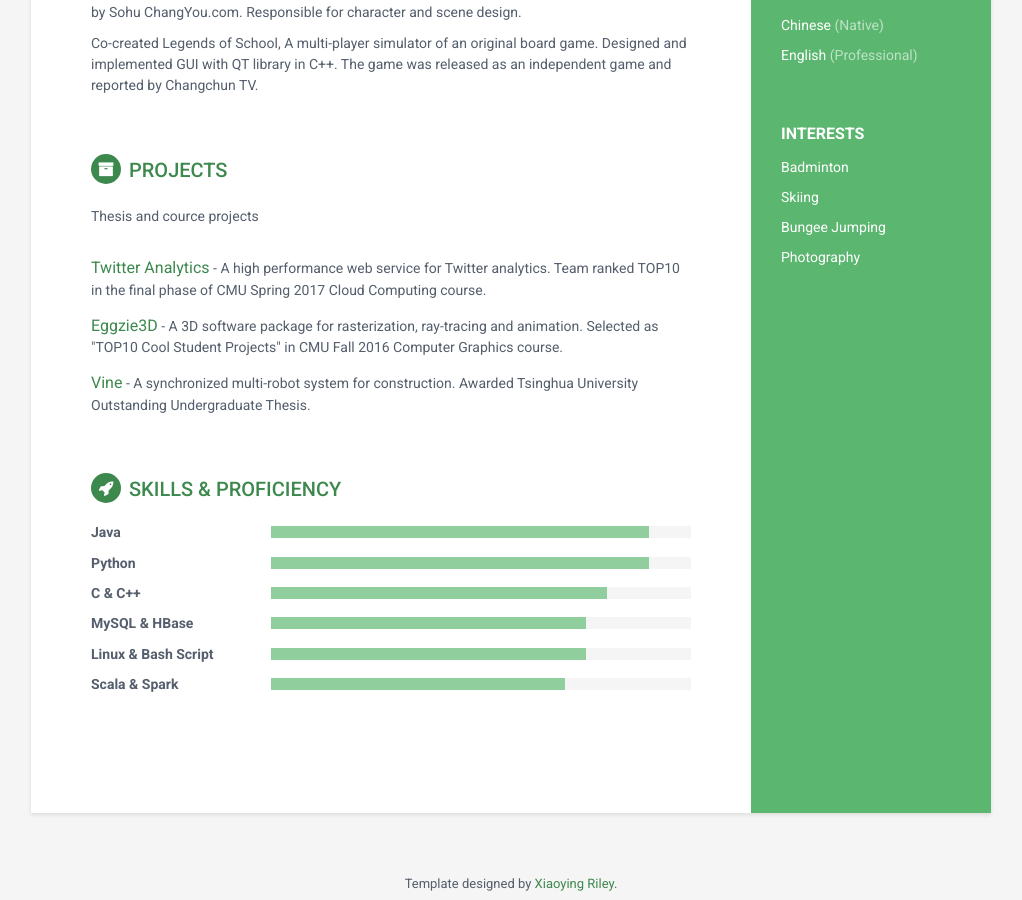
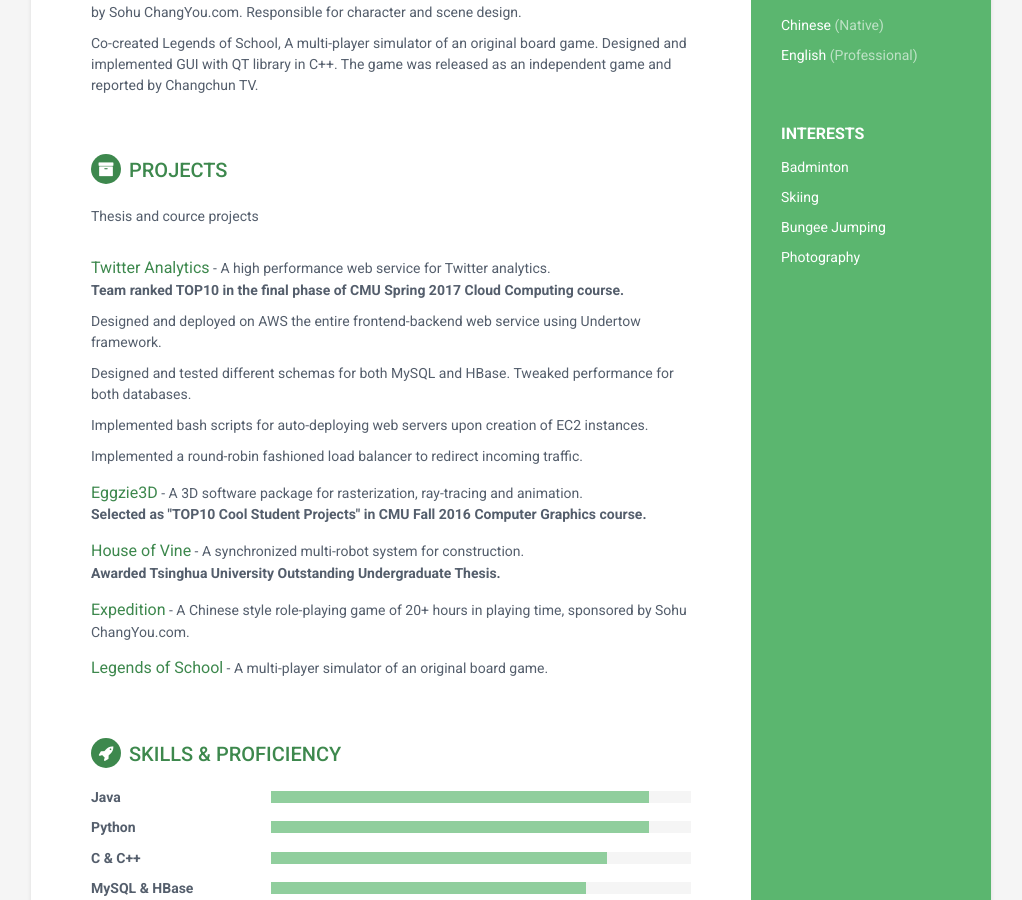
Before and after one commit to zwmj9304/resume, a Jekyll site: the page built from index.html, in a window 1280 px wide and 900 px high, scrolled down 854 px. Shown: the whole window, without its empty margins (129-1151 px from the left). Built offline with Jekyll 4.4.1, drawn with Linux system fonts in a browser that asks for light colours.

Commit message:
modified projects

```diff
--- a/_includes/projects.html
+++ b/_includes/projects.html
@@ -4,13 +4,26 @@
                     <p>Thesis and cource projects</p>
                 </div><!--//intro-->
                 <div class="item">
-                    <span class="project-title"><a href="#hook">Twitter Analytics</a></span> - <span class="project-tagline">A high performance web service for Twitter analytics. Team ranked TOP10 in the final phase of CMU Spring 2017 Cloud Computing course.</span>
+                    <span class="project-title"><a href="#">Twitter Analytics</a></span> - <span class="project-tagline">A high performance web service for Twitter analytics. </span>
+                    <p><b>Team ranked TOP10 in the final phase of CMU Spring 2017 Cloud Computing course.</b></p>
+                    <p>Designed and deployed on AWS the entire frontend-backend web service using Undertow framework.</p>
+                    <p>Designed and tested different schemas for both MySQL and HBase. Tweaked performance for both databases.</p>
+                    <p>Implemented bash scripts for auto-deploying web servers upon creation of EC2 instances.</p>
+                    <p>Implemented a round-robin fashioned load balancer to redirect incoming traffic.</p>
                 </div><!--//item-->
                 <div class="item">
                     <span class="project-title"><a href="#" target="_blank">Eggzie3D</a></span> -
-                    <span class="project-tagline">A 3D software package for rasterization, ray-tracing and animation. Selected as "TOP10 Cool Student Projects" in CMU Fall 2016 Computer Graphics course.</span>
+                    <span class="project-tagline">A 3D software package for rasterization, ray-tracing and animation.</span>
+                    <p><b>Selected as "TOP10 Cool Student Projects" in CMU Fall 2016 Computer Graphics course.</b></p>
                 </div><!--//item-->
                 <div class="item">
-                    <span class="project-title"><a href="https://youtu.be/IkcDQE6ESUI" target="_blank">Vine</a></span> - <span class="project-tagline"> A synchronized multi-robot system for construction. Awarded Tsinghua University Outstanding Undergraduate Thesis.</span>
+                    <span class="project-title"><a href="https://youtu.be/IkcDQE6ESUI" target="_blank">House of Vine</a></span> - <span class="project-tagline"> A synchronized multi-robot system for construction.</span>
+                    <p><b>Awarded Tsinghua University Outstanding Undergraduate Thesis.</b></p>
+                </div><!--//item-->
+                <div class="item">
+                    <span class="project-title"><a href="#" target="_blank">Expedition</a></span> - <span class="project-tagline"> A Chinese style role-playing game of 20+ hours in playing time, sponsored by Sohu ChangYou.com.</span>
+                </div><!--//item-->
+                <div class="item">
+                    <span class="project-title"><a href="#" target="_blank">Legends of School</a></span> - <span class="project-tagline"> A multi-player simulator of an original board game.</span>
                 </div><!--//item-->
             </section><!--//section-->
```
